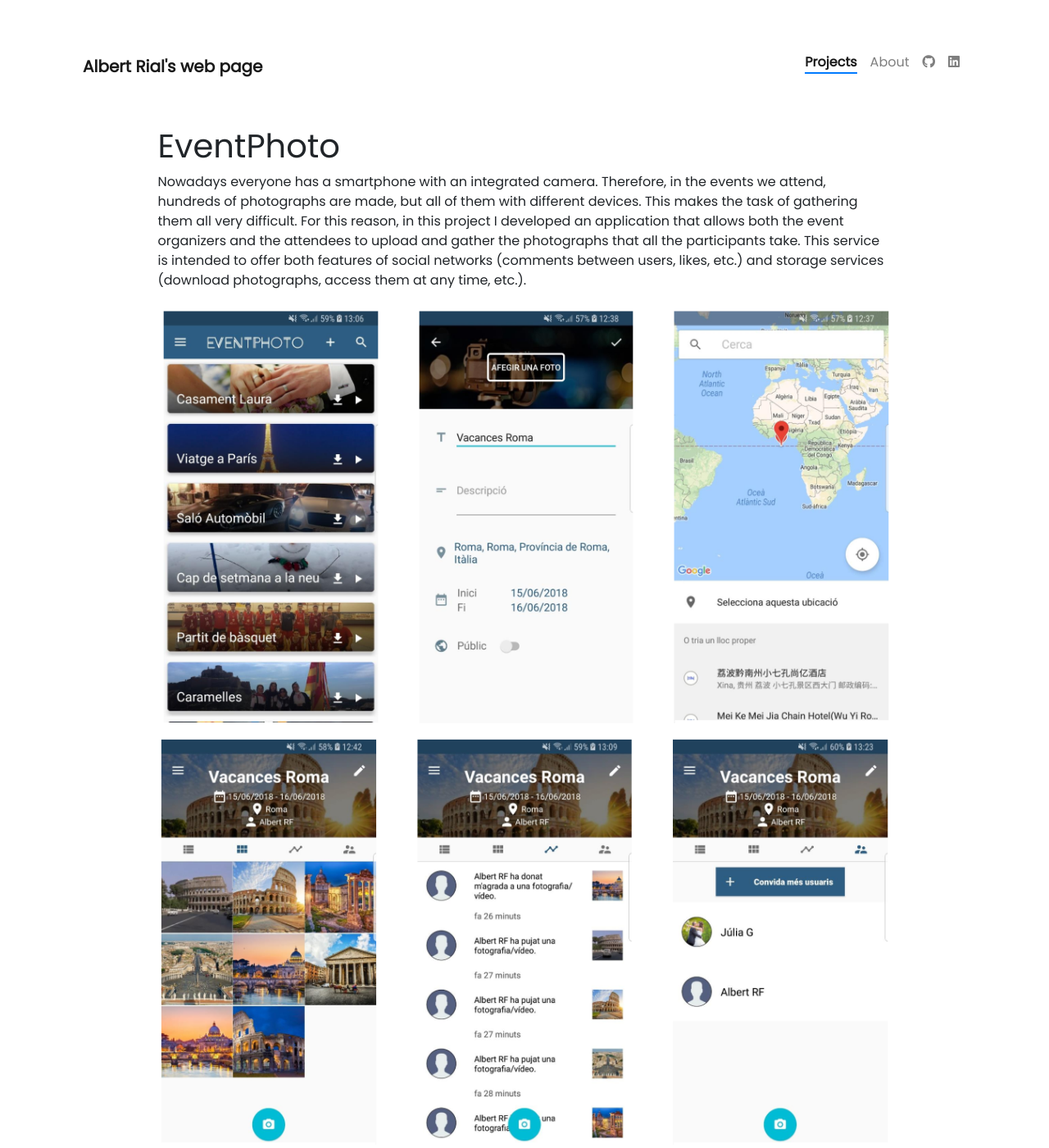
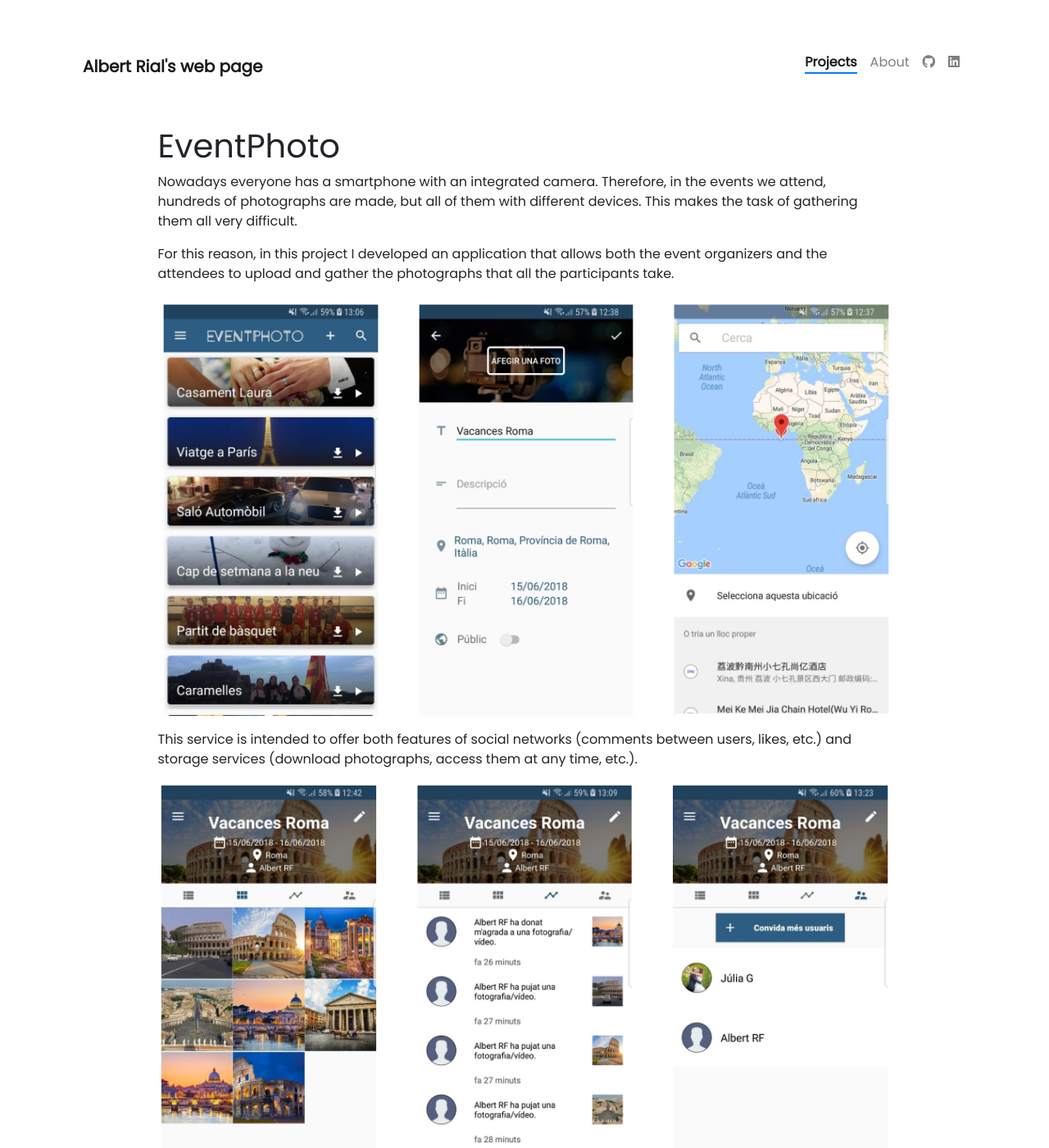
Before and after one commit to albertrial/albertrial.github.io, a Jekyll site: the page built from _projects/(1) EventPhoto.md, in a window 1280 px wide and 1400 px high. Shown: the whole window at 82% size. Built offline with Jekyll 4.4.1, drawn with Linux system fonts in a browser that asks for light colours; nearby versions of some CDN libraries.

Commit message:
Update (1) EventPhoto.md

```diff
--- a/_projects/(1) EventPhoto.md
+++ b/_projects/(1) EventPhoto.md
@@ -10,13 +10,16 @@ description: Android application that allows event organizers and attendees to u
 Nowadays everyone has a smartphone with an integrated camera.
 Therefore, in the events we attend, hundreds of photographs are made, but all of them with different devices.
 This makes the task of gathering them all very difficult.
+
 For this reason, in this project I developed an application that allows both the
 event organizers and the attendees to upload and gather the photographs that all the
-participants take. This service is intended to offer both features of social
+participants take.
+
+![preview](/assets/img/eventphoto/preview_1.png)
+
+This service is intended to offer both features of social
 networks (comments between users, likes, etc.) and storage services (download
 photographs, access them at any time, etc.).
-
-![preview](/assets/img/eventphoto/preview_1.png)
 
 ![preview_2](/assets/img/eventphoto/preview_2.png)
 
```
